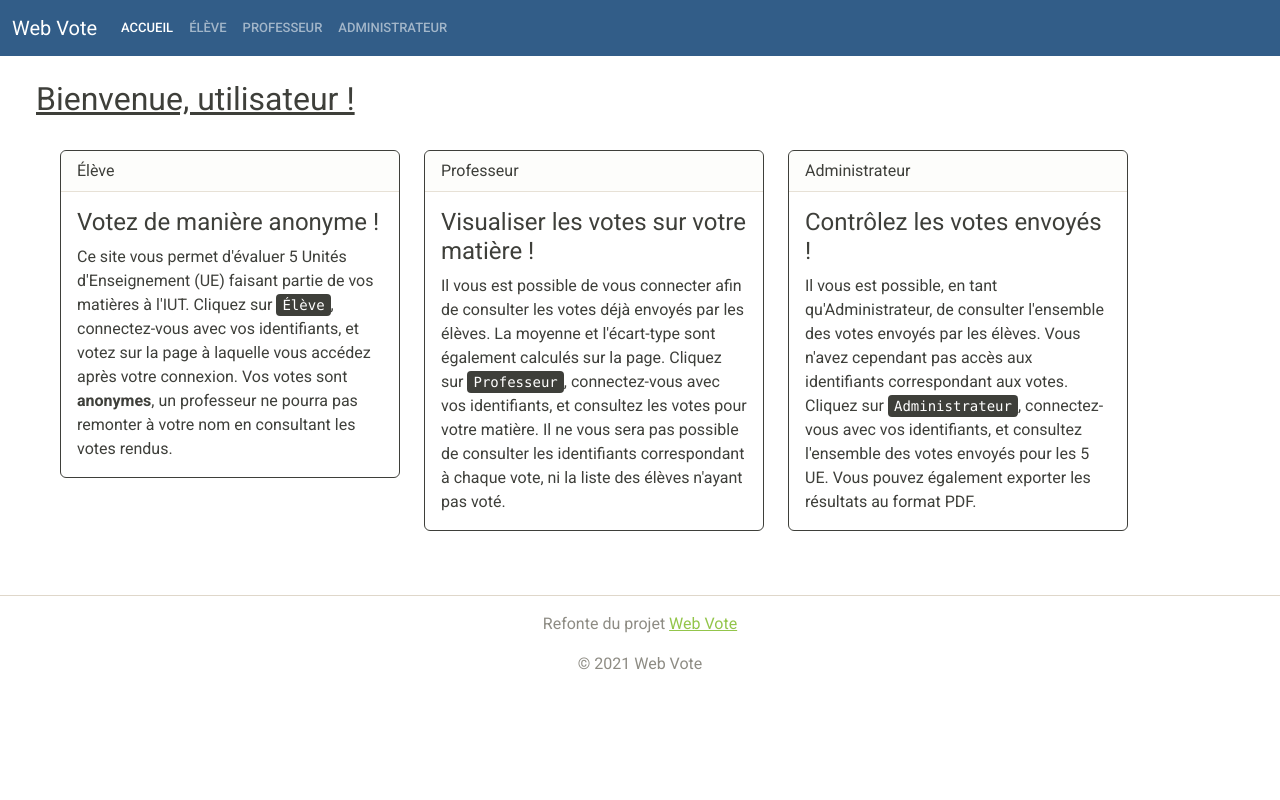
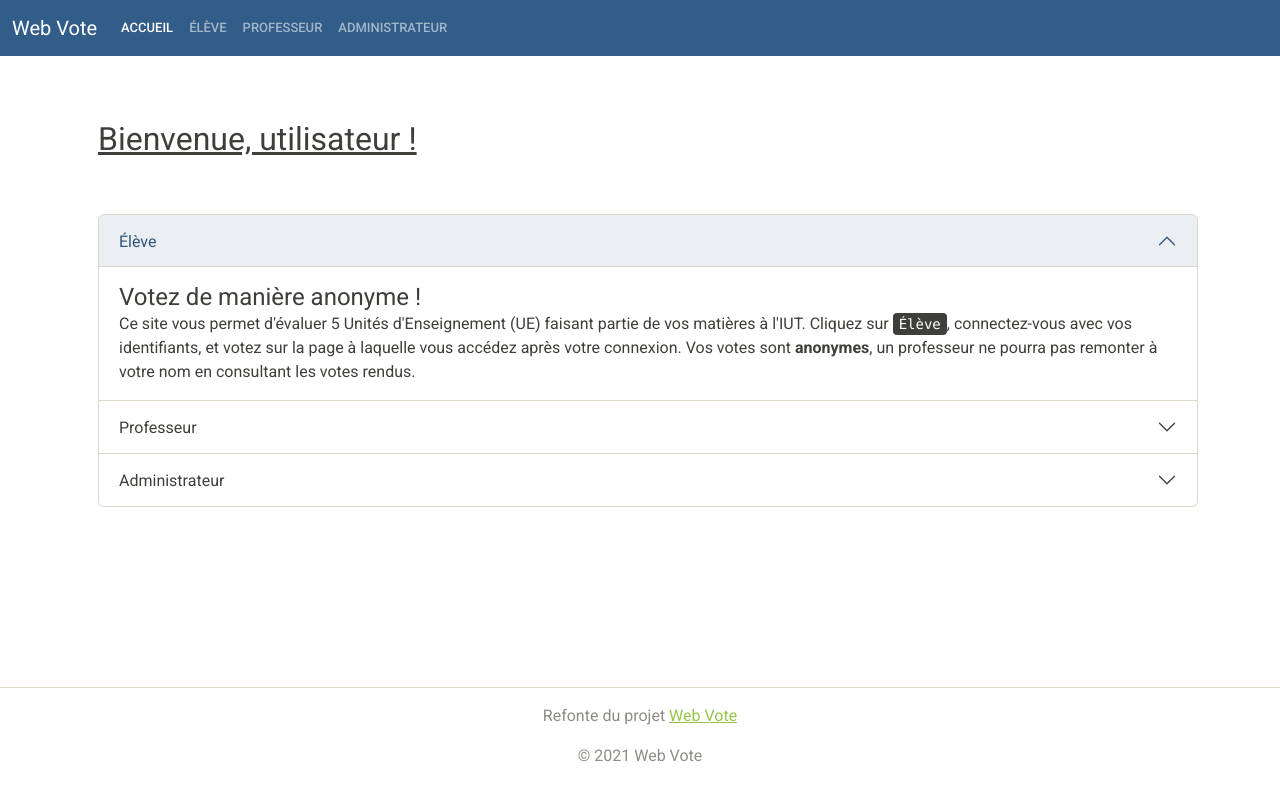
Before and after one commit to Mar-Nb/web-vote-refonte, a PHP site: page / in a window 1280 px wide. Run offline with PHP 8.4, Linux system fonts and the light colour scheme; some libraries are stand-ins or nearby versions.

Commit message:
Commit intermédiaire

```diff
--- a/index.php
+++ b/index.php
@@ -1,7 +1,7 @@
 <?php require "vendor/autoload.php"; ?>
 
 <!DOCTYPE html>
-<html lang="fr">
+<html lang="fr" class="h-100">
 
 <head>
   <meta charset="UTF-8">
@@ -14,7 +14,7 @@
   <title>Web Vote</title>
 </head>
 
-<body>
+<body class="d-flex flex-column h-100">
   <nav class="navbar navbar-expand-lg navbar-dark bg-primary">
     <div class="container-fluid">
       <a class="navbar-brand" href="/index.php">Web Vote</a>
@@ -43,18 +43,19 @@
     </div>
   </nav>
 
-  <div class="container m-4">
-    <div class="row align-items-center">
+  <div class="container pb-5 h-100">
+    <div class="row align-items-center ps-3 py-3">
       <div class="col">
-        <h2 class="text-decoration-underline">Bienvenue, utilisateur !</h2>
-      </div>
-    </div>
-
-    <div class="row justify-content-center p-4">
-      <div class="col-4 mx-auto">
-        <div class="card border-dark mb-3" style="max-width: 23rem;">
-          <div class="card-header">Élève</div>
-          <div class="card-body">
+        <h2 class="text-decoration-underline py-5">Bienvenue, utilisateur !</h2>
+        <div class="accordion" id="accordionPanelsStayOpenExample">
+          <div class="accordion-item">
+            <h2 class="accordion-header" id="panelsStayOpen-headingOne">
+              <button class="accordion-button" type="button" data-bs-toggle="collapse" data-bs-target="#panelsStayOpen-collapseOne" aria-expanded="true" aria-controls="panelsStayOpen-collapseOne">
+                Élève
+              </button>
+            </h2>
+            <div id="panelsStayOpen-collapseOne" class="accordion-collapse collapse show" aria-labelledby="panelsStayOpen-headingOne">
+              <div class="accordion-body">
                 <h4 class="card-title">Votez de manière anonyme !</h4>
                 <p class="card-text">Ce site vous permet d'évaluer 5 Unités d'Enseignement (UE) faisant partie de vos matières à l'IUT.
                   Cliquez sur <kbd>Élève</kbd>, connectez-vous avec vos identifiants, et votez sur la page à laquelle vous accédez
@@ -64,10 +65,14 @@
               </div>
             </div>
           </div>
-      <div class="col-4 mx-auto">
-        <div class="card border-dark mb-3" style="max-width: 23rem;">
-          <div class="card-header">Professeur</div>
-          <div class="card-body">
+          <div class="accordion-item">
+            <h2 class="accordion-header" id="panelsStayOpen-headingTwo">
+              <button class="accordion-button collapsed" type="button" data-bs-toggle="collapse" data-bs-target="#panelsStayOpen-collapseTwo" aria-expanded="false" aria-controls="panelsStayOpen-collapseTwo">
+                Professeur
+              </button>
+            </h2>
+            <div id="panelsStayOpen-collapseTwo" class="accordion-collapse collapse" aria-labelledby="panelsStayOpen-headingTwo">
+              <div class="accordion-body">
                 <h4 class="card-title">Visualiser les votes sur votre matière !</h4>
                 <p class="card-text">Il vous est possible de vous connecter afin de consulter les votes déjà envoyés par les élèves. La moyenne
                   et l'écart-type sont également calculés sur la page. Cliquez sur <kbd>Professeur</kbd>, connectez-vous avec vos identifiants,
@@ -76,10 +81,14 @@
               </div>
             </div>
           </div>
-      <div class="col-4 mx-auto">
-        <div class="card border-dark mb-3" style="max-width: 23rem;">
-          <div class="card-header">Administrateur</div>
-          <div class="card-body">
+          <div class="accordion-item">
+            <h2 class="accordion-header" id="panelsStayOpen-headingThree">
+              <button class="accordion-button collapsed" type="button" data-bs-toggle="collapse" data-bs-target="#panelsStayOpen-collapseThree" aria-expanded="false" aria-controls="panelsStayOpen-collapseThree">
+                Administrateur
+              </button>
+            </h2>
+            <div id="panelsStayOpen-collapseThree" class="accordion-collapse collapse" aria-labelledby="panelsStayOpen-headingThree">
+              <div class="accordion-body">
                 <h4 class="card-title">Contrôlez les votes envoyés !</h4>
                 <p class="card-text">Il vous est possible, en tant qu'Administrateur, de consulter l'ensemble des votes envoyés par les élèves.
                   Vous n'avez cependant pas accès aux identifiants correspondant aux votes. Cliquez sur <kbd>Administrateur</kbd>, connectez-vous
@@ -90,8 +99,10 @@
           </div>
         </div>
       </div>
+    </div>
+  </div>
 
-  <footer class="py-3 my-4 border-top">
+  <footer class="footer mt-auto py-3 border-top">
     <p class="text-center text-muted">Refonte du projet <a href="https://github.com/Mar-Nb/web-vote">Web Vote</a></p>
     <p class="text-center text-muted">&copy; <?= date("Y") ?> Web Vote</p>
   </footer>
```
Also changed, not shown: js/script.js (+9 -0 lines), php/pageConnexion.php (+7 -9 lines). Lines whose indentation alone changed are shown as unchanged.
